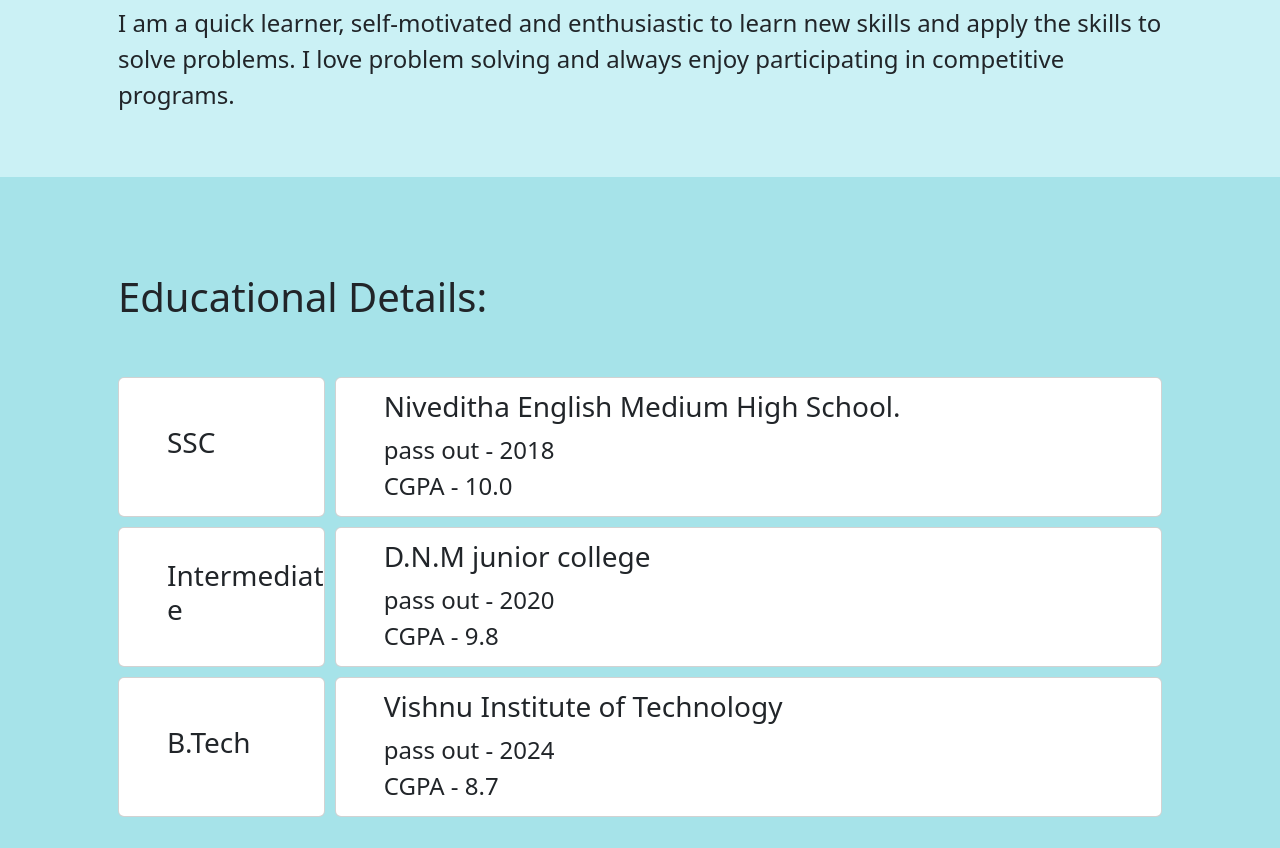
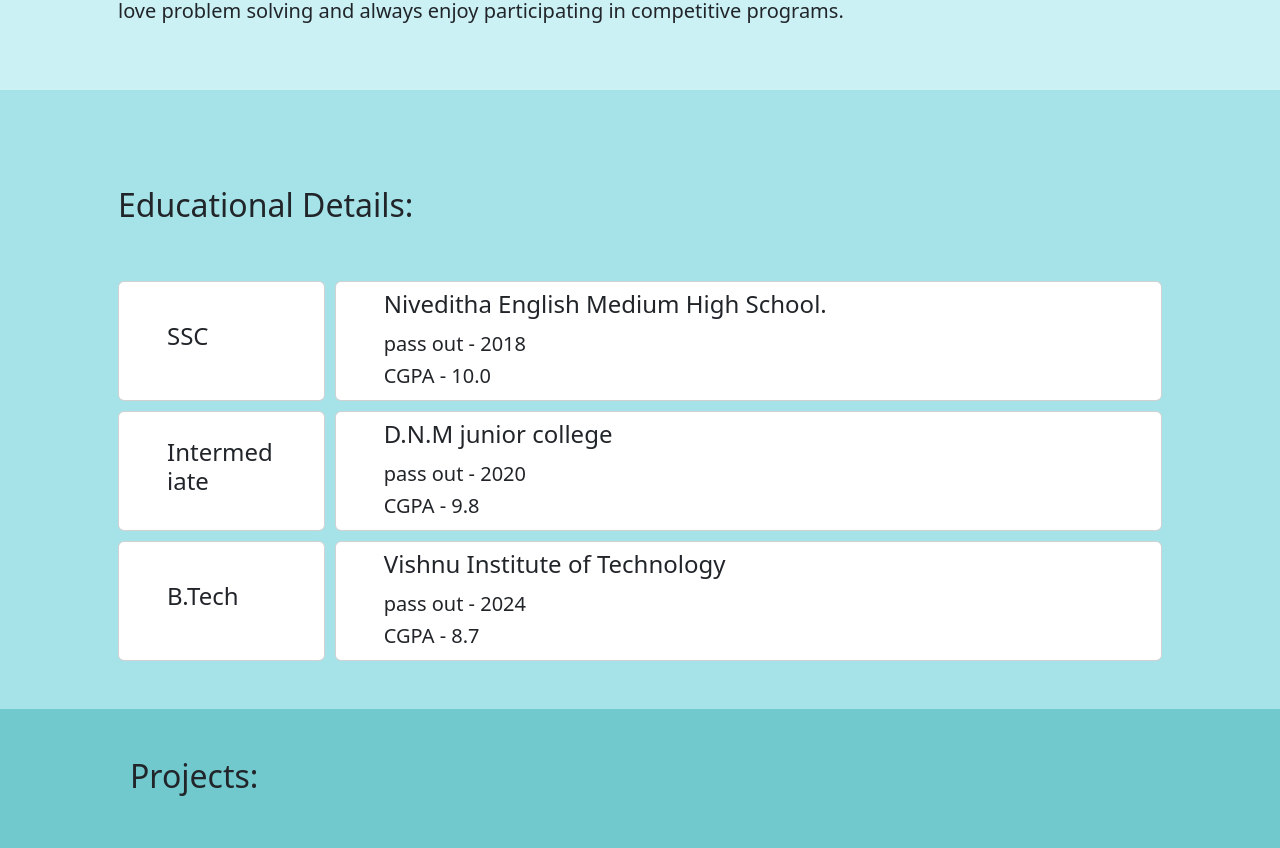
Before and after one commit to davidpoul2/Updated-Resume, a plain HTML site: page index.html in a window 1280 px wide. Shown: the part 752-1600 px from the top of the page. Drawn offline with nearby package versions, Linux system fonts and the light colour scheme.

Commit message:
Update styles.css

```diff
--- a/styles.css
+++ b/styles.css
@@ -11,22 +11,26 @@
     background-color: #71C9CE;
 }
 h1{
-    font-size: 4rem;
+    font-size: 3rem;
 }
 
 h2{
-    font-size: 2.5rem;
+    font-size: 2rem;
+}
+
+h3{
+    font-size: 1.5rem;
 }
 
 p{
-    font-size: 1.5rem;
+    font-size: 1.25rem;
     margin: 0px;
 }
 .grid-container{
     background-color: #A6E3E9;
     display: grid;
     grid-template-columns: 1fr 4fr;
-    grid-template-rows: repeat(3,140px);
+    grid-template-rows: repeat(3,120px);
     gap: 10px;
 }
 
@@ -37,7 +41,7 @@
     object-fit: cover;
 }
 .card  p,h3{
-    padding-left: 48px;
+    padding: 1px 48px;
 }
 
 .container1{
```
